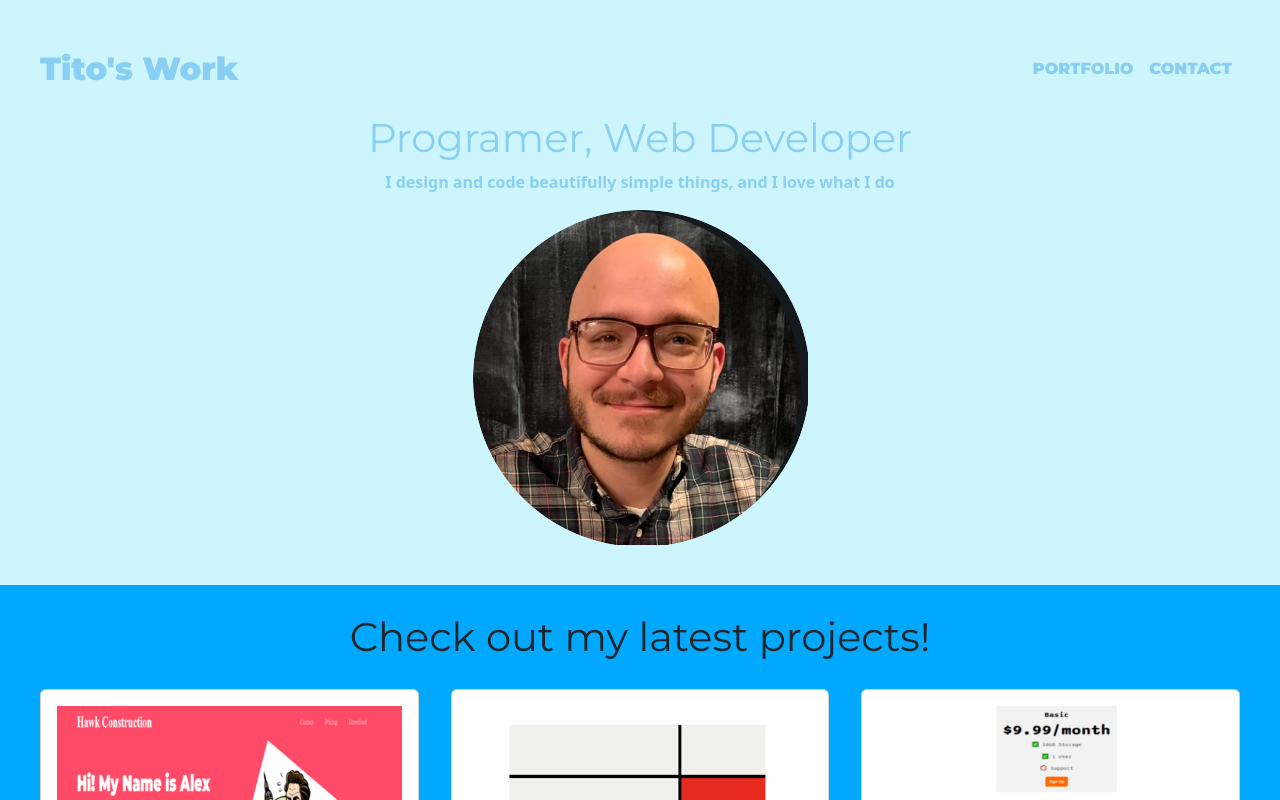
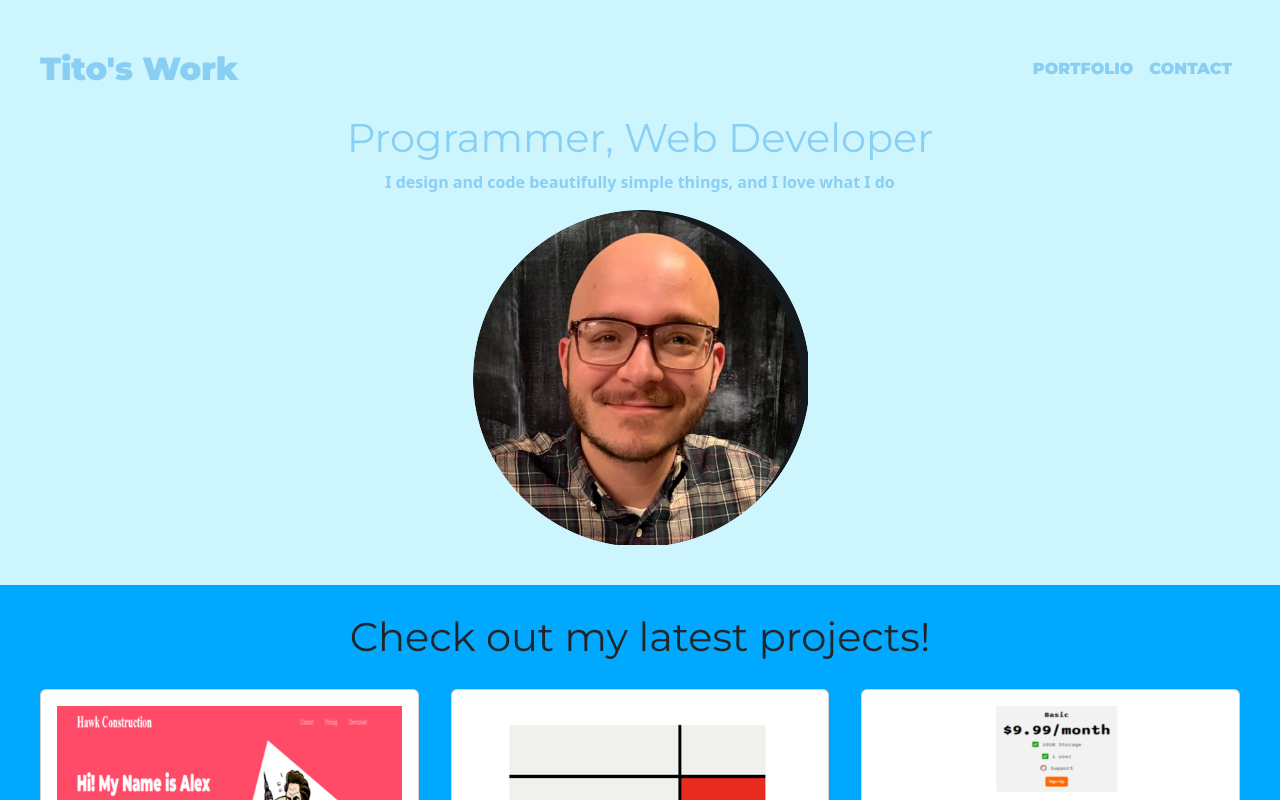
Before and after one commit to MattSimone14/FrontEnd-portfolio, a plain HTML site: page index.html in a window 1280 px wide. Shown: the top 800 px of the page. Drawn offline with nearby package versions, Linux system fonts and the light colour scheme.

Commit message:
Update index.html

```diff
--- a/index.html
+++ b/index.html
@@ -64,7 +64,7 @@
 			<!-- Title -->
 			<div class="title">
 				<div class="fw-bold" id="footer">
-					<h1>Programer, Web Developer </h1>
+					<h1>Programmer, Web Developer </h1>
 					<p>I design and code beautifully simple things, and I love what I do</p>
 				</div>
 				<img class="title-image" src="assets/images/profile-pic1.png" alt="profile-pic">
```
